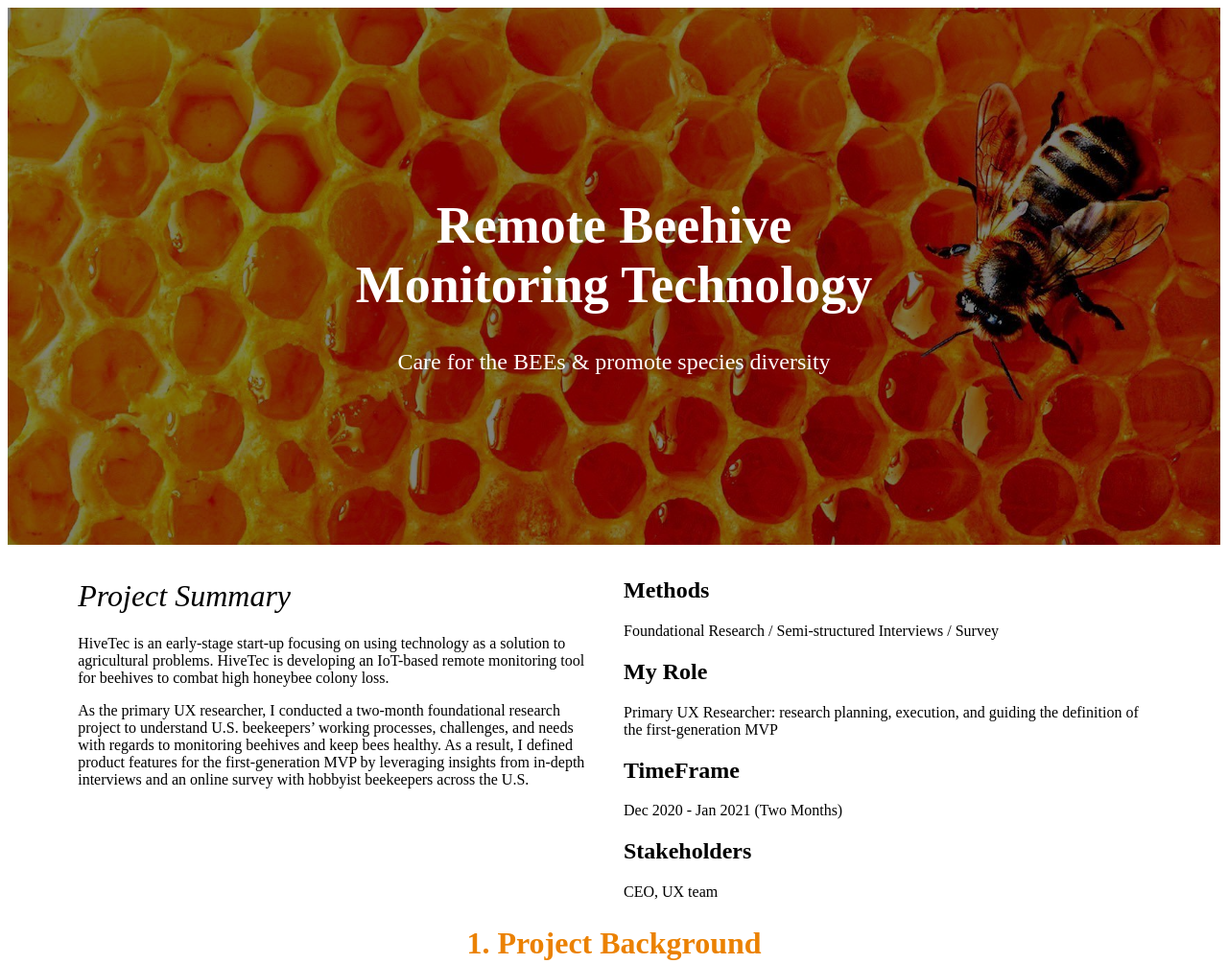
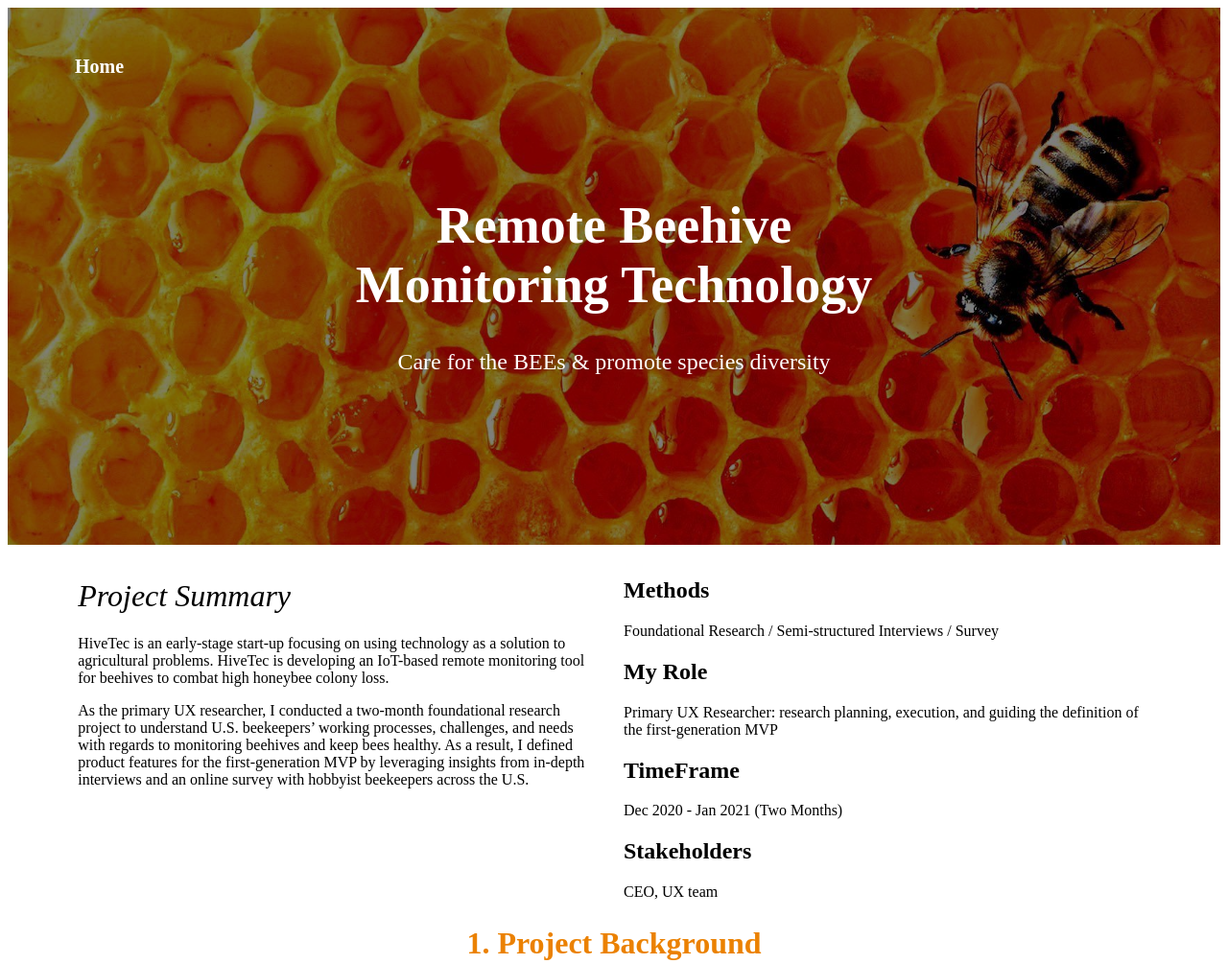
Before and after one commit to anqi-uxr/anqi-uxr.github.io, a Gatsby site: page /hivetec in a window 1280 px wide. Shown: the top 1005 px of the page at 96% size. Built offline with nearby package versions, Linux system fonts and the light colour scheme; Gatsby itself is replaced by a stand-in of ours.

Commit message:
[project] add home button to project page

```diff
--- a/src/components/project/ProjectHeader.js
+++ b/src/components/project/ProjectHeader.js
@@ -9,6 +9,7 @@ const ProjectHeader = ({ header }) => {
         <h1>{header.title}</h1>
         <h2>{header.subtitle}</h2>
       </div>
+      <a href="/">Home</a>
     </div>
   )
 }
--- a/src/styles/project-header.scss
+++ b/src/styles/project-header.scss
@@ -4,6 +4,32 @@
   position: relative;
   text-align: center;
   color: white;
+
+  a {
+    position: absolute;
+    color: white;
+    font-weight: 600;
+    font-size: 20px;
+    text-decoration: none;
+    top: 50px;
+    left: 70px;
+
+    @include media(">=phone", "<lgphone") {
+      top: 20px;
+      left: 20px;
+      font-size: 14px;
+    }
+    @include media(">=lgphone", "<tablet") {
+      top: 20px;
+      left: 20px;
+      font-size: 16px;
+    }
+    @include media(">=tablet", "<desktop") {
+      top: 20px;
+      left: 20px;
+      font-size: 18px;
+    }
+  }
 
   .title-section {
     position: absolute;
```
